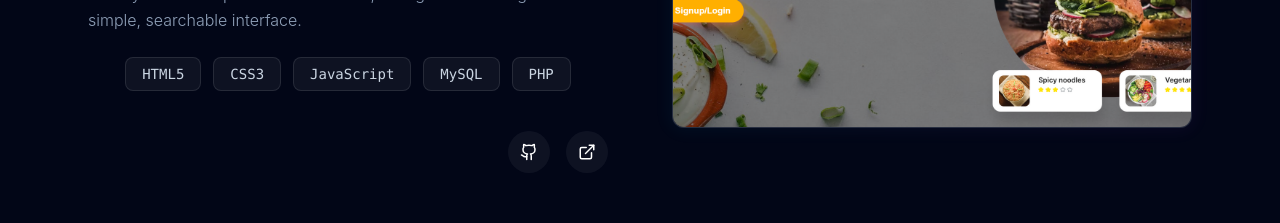
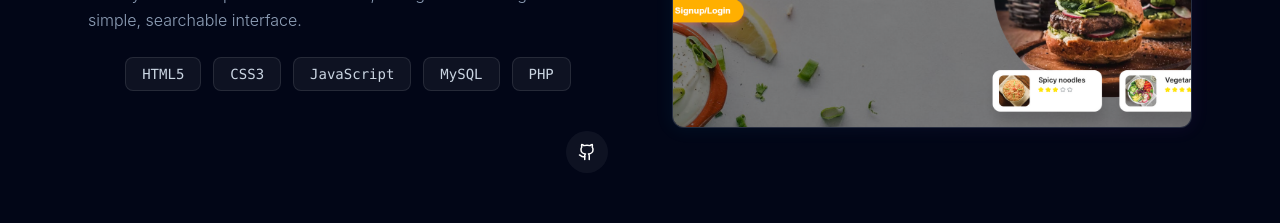
Before and after one commit to Tsedenia-Nega/Portfolio, a React (Vite) app in the folder front-end/: page /portfolio in a window 1280 px wide. Shown: the part 1080-1303 px from the top of the page. Built offline with nearby package versions, Linux system fonts and the light colour scheme; no server answers.

Commit message:
remove live link for kimshabuds

```diff
--- a/front-end/src/data/project.js
+++ b/front-end/src/data/project.js
@@ -24,7 +24,7 @@ export const projectData = [
     techStack: ["HTML5", "CSS3", "JavaScript", "MySQL", "PHP"],
     imageUrl: "/kimsha.png",
     githubLink: "https://github.com/Tsedenia-Nega/Kimsha-Food-Review-Website",
-    liveLink: "https://kimsha-buds.up.railway.app",
+    // liveLink: "https://kimsha-buds.up.railway.app",
   },
   {
     _id: "3",
```
Also changed, not shown: front-end/public/me.jpg, front-end/public/meee.jpg (added).
